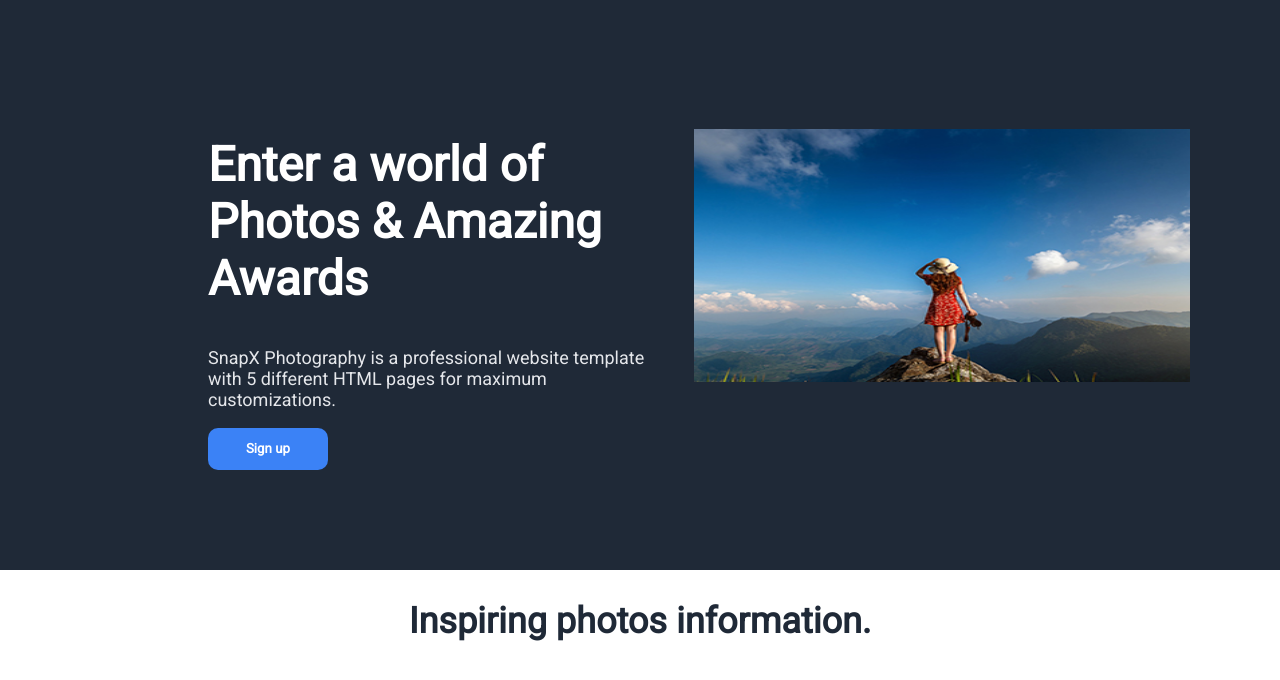
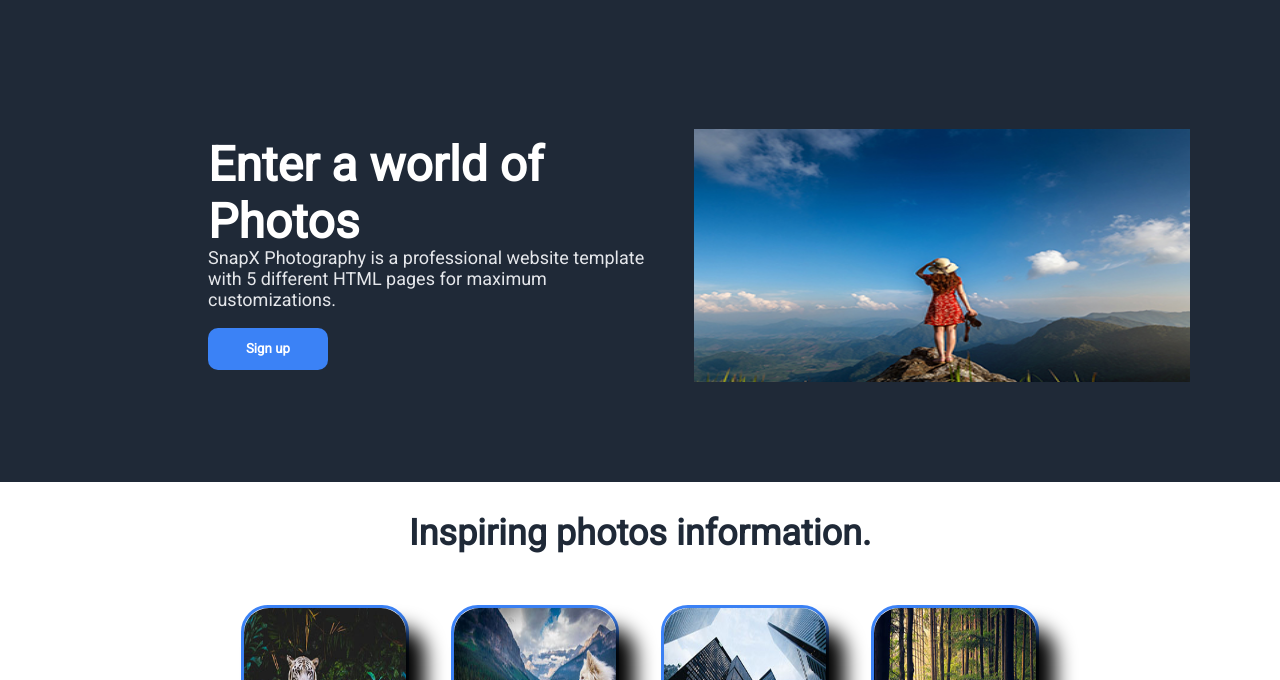
Before and after one commit to MeqdamAlqudah/Brainnest-css-assigmnet, a website: page index.html in a window 1280 px wide. Shown: the part 120-800 px from the top of the page. Drawn offline with Linux system fonts and the light colour scheme.

Commit message:
fix the margin under the h1 elment to match the design

```diff
--- a/index.css
+++ b/index.css
@@ -98,6 +98,7 @@ header {
 h1 {
   font-size: 48px;
   font-weight: bolder;
+  margin-bottom: -21px;
 }
 
 .signup {
--- a/index.html
+++ b/index.html
@@ -22,7 +22,7 @@
     </header>
     <section class="headline">
         <div class="part-1">
-            <h1>Enter a world of Photos & Amazing Awards</h1>
+            <h1>Enter a world of Photos</h1>
             <p>SnapX Photography is a professional website template with 5 different HTML
          pages for maximum customizations.
             </p>
```
